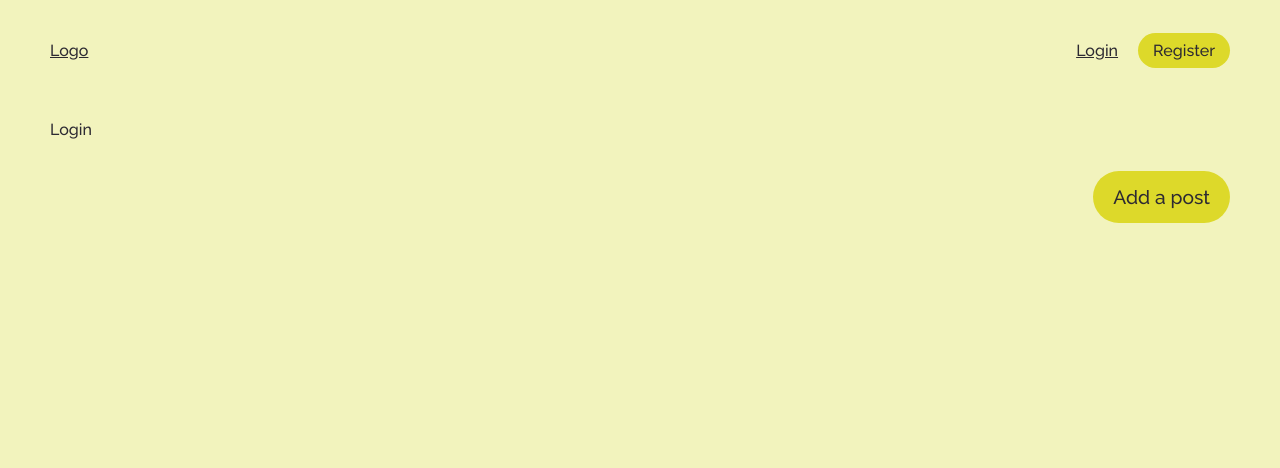
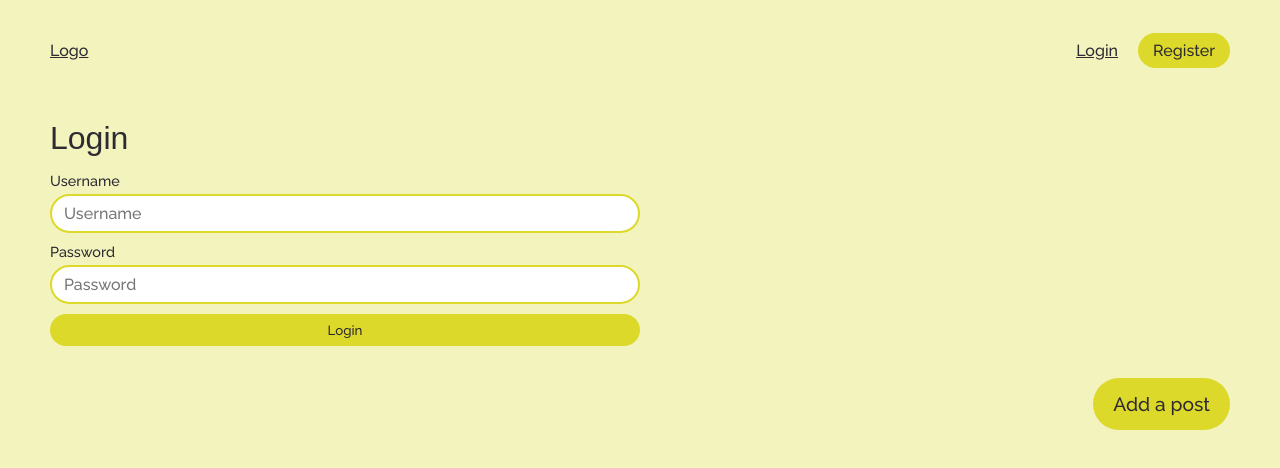
Before and after one commit to yohannimation/react-next-blog, a React (Vite) app in the folder react.js/: page /login in a window 1280 px wide. Shown: the top 468 px of the page. Built offline with nearby package versions, Linux system fonts and the light colour scheme; a web font is replaced by a local one.

Commit message:
feat(Login): `Login` page creation

```diff
--- a/react.js/src/App.tsx
+++ b/react.js/src/App.tsx
@@ -7,7 +7,7 @@ import Footer from "./components/Footer/Footer";
 
 // Pages
 import Home from "./pages/Home/Home";
-import Login from "./pages/Login";
+import Login from "./pages/Login/Login";
 import Register from "./pages/Register/Register";
 import Account from "./pages/Account";
 import UnknownPage from "./pages/UnknownPage";
--- /dev/null
+++ b/react.js/src/pages/Login/Login.tsx
@@ -0,0 +1,11 @@
+import FormLogin from "../../components/FormLogin/FormLogin"
+
+export default function Login() {
+
+    return (
+        <>
+            <h1>Login</h1>
+            <FormLogin />
+        </>
+    )
+}
```
